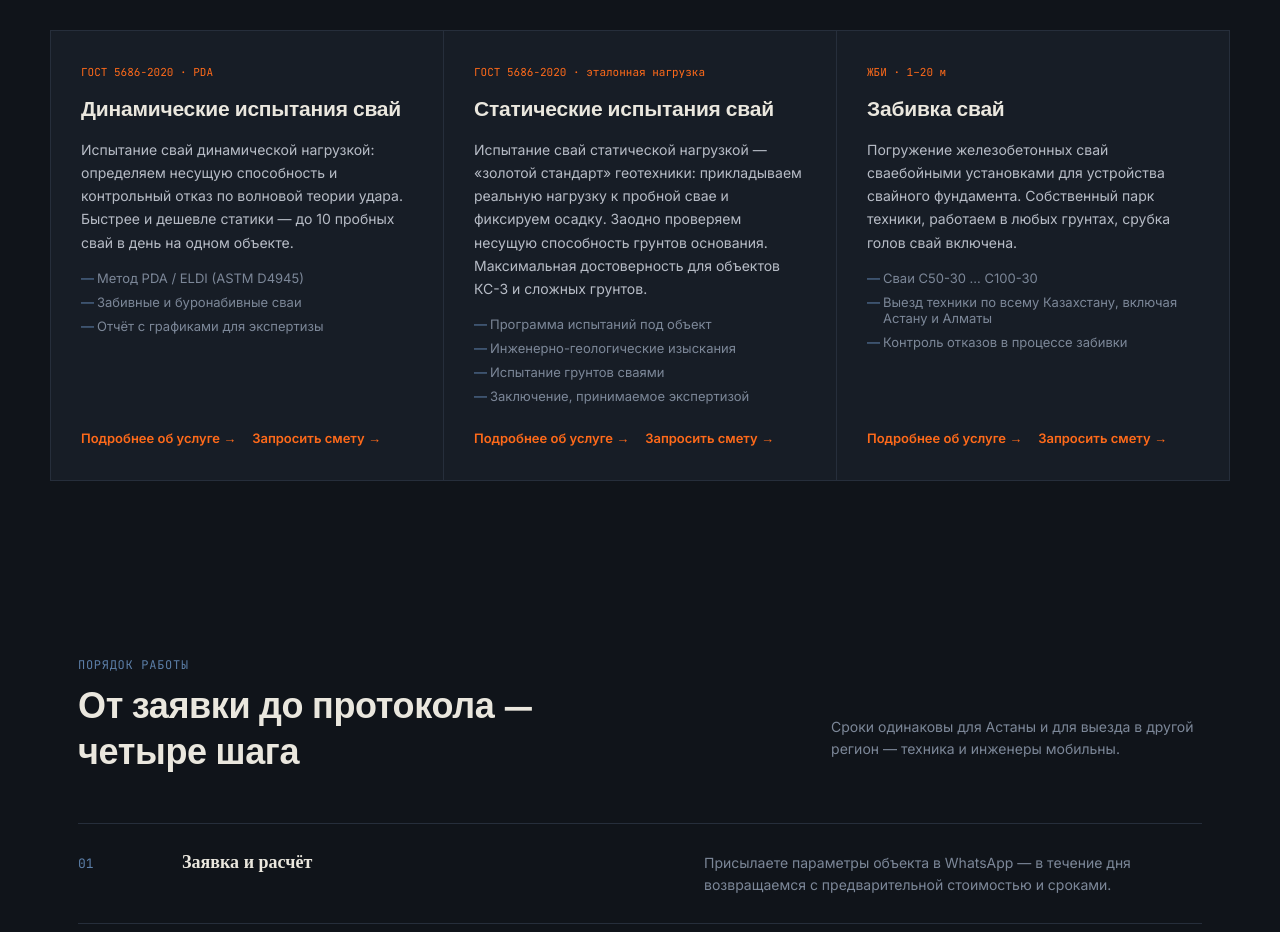
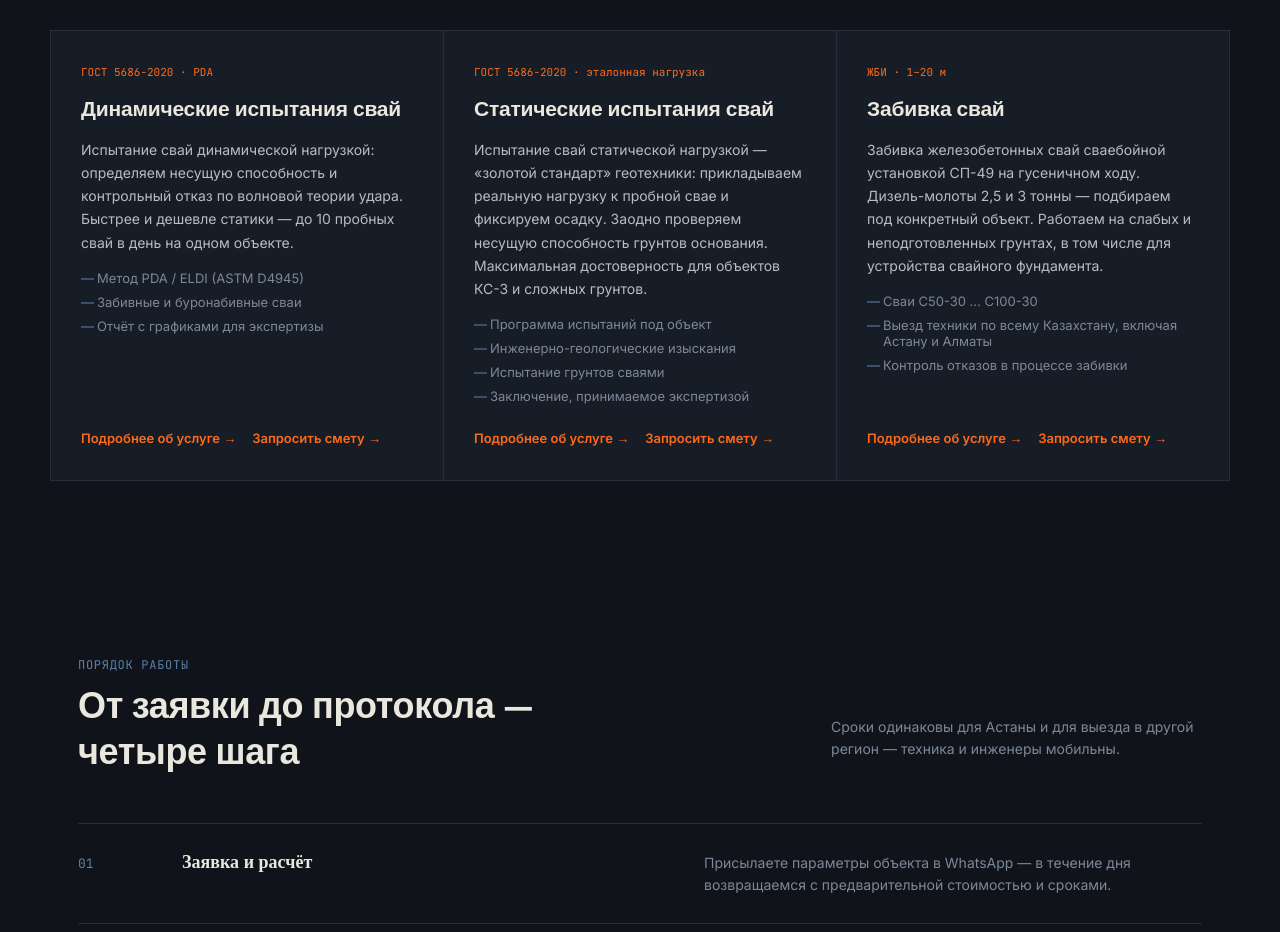
Before and after one commit to galymisa5-rgb/ne-ti, a plain HTML site: page index.html in a window 1280 px wide. Shown: the part 1320-2252 px from the top of the page. Drawn offline with Linux system fonts and the light colour scheme.

Commit message:
Update index.html

```diff
--- a/index.html
+++ b/index.html
@@ -346,7 +346,7 @@
         <div class="service">
           <span class="code">ЖБИ · 1–20 м</span>
           <h3>Забивка свай</h3>
-          <p>Погружение железобетонных свай сваебойными установками для устройства свайного фундамента. Собственный парк техники, работаем в любых грунтах, срубка голов свай включена.</p>
+          <p>Забивка железобетонных свай сваебойной установкой СП-49 на гусеничном ходу. Дизель-молоты 2,5 и 3 тонны — подбираем под конкретный объект. Работаем на слабых и неподготовленных грунтах, в том числе для устройства свайного фундамента.</p>
           <ul>
             <li>Сваи С50-30 … С100-30</li>
             <li>Выезд техники по всему Казахстану, включая Астану и Алматы</li>
```
